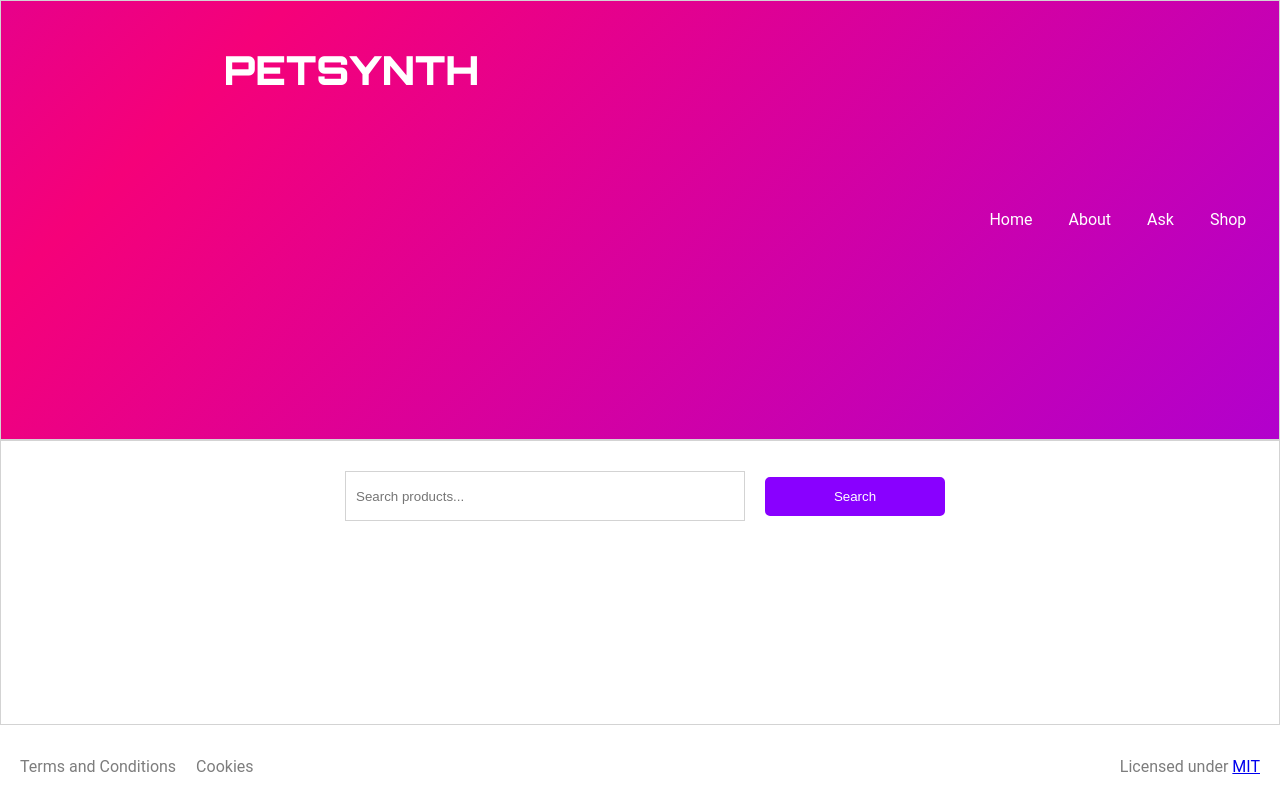
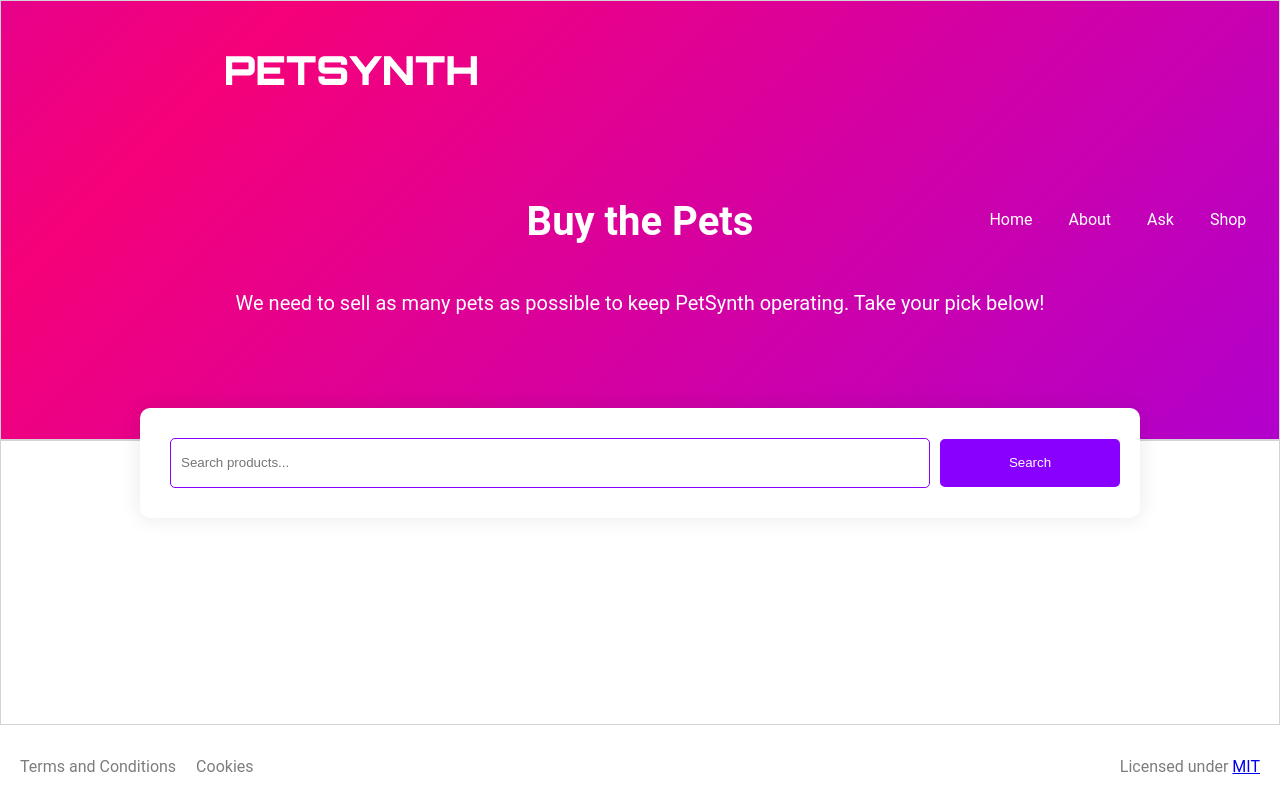
Before and after one commit to technative-academy/PetSynth, a React (Vite) app: page /shop in a window 1280 px wide. Built offline with nearby package versions, Linux system fonts and the light colour scheme.

Commit message:
Added styling and components

```diff
--- /dev/null
+++ b/src/views/Shop/Search.jsx
@@ -0,0 +1,24 @@
+import React from "react";
+
+import styles from "./Shop.module.css";
+
+// Search input component function
+function SearchInput({ input, setInput }) {
+	function handleChange(event) {
+		setInput(event.target.value);
+	}
+
+	return (
+		<div className={styles.productcontainer}>
+			<input
+				placeholder="Search products..."
+				className={styles.input}
+			></input>
+			<div className={styles.btncontainer}>
+				<button className={styles.searchbtn}>Search</button>
+			</div>
+		</div>
+	);
+}
+
+export default SearchInput;
--- a/src/views/Shop/Shop.jsx
+++ b/src/views/Shop/Shop.jsx
@@ -1,18 +1,21 @@
 import React from "react";
 
+import Search from "./Search";
 import styles from "./Shop.module.css";
 
 function Shop() {
 	return (
 		<div className={styles.wrapper}>
-			<div className={styles.productcontainer}>
-				<div className={styles.inputcontainer}>
-					<input
-						placeholder="Search products..."
-						className={styles.input}
-					></input>
-					<button className={styles.btn}>Search</button>
-				</div>
+			{/* Hero container content needs to overlap header */}
+			<div className={styles.herocontainer}>
+				<h1>Buy the Pets</h1>
+				<p className={styles.herotitle}>
+					We need to sell as many pets as possible to keep PetSynth
+					operating. Take your pick below!
+				</p>
+			</div>
+			<div className={styles.searchcomponent}>
+				<Search />
 			</div>
 		</div>
 	);
--- a/src/views/Shop/Shop.module.css
+++ b/src/views/Shop/Shop.module.css
@@ -4,26 +4,65 @@
 	background: white;
 	width: 100%;
 	display: flex;
+	flex-direction: column;
 	justify-content: center;
+	align-items: center;
 }
 
-.inputcontainer {
+/* Page hero container and content styling -- might move later */
+
+.herocontainer {
 	display: flex;
 	flex-direction: column;
-	margin: 20px;
-	gap: 10px;
+	justify-content: flex-start;
 	align-items: center;
+	padding-left: 20px;
+	padding-right: 20px;
+	margin-top: 50px;
+}
+
+.herotitle {
+	color: white;
+	font-size: 20px;
+}
+
+/* Ask page container styling */
+
+.productcontainer {
+	display: flex;
+	flex-direction: column;
+	justify-content: center;
+	align-items: center;
+	margin-top: 0px;
+	margin-top: -200px;
+	border-top-right-radius: 30px;
+	border-top-left-radius: 30px;
+	z-index: 20px;
+	background-color: white;
+	width: 500px;
+	padding-top: 50px;
+}
+
+.btncontainer {
+	display: flex;
+	flex-direction: column;
+	gap: 20px;
 }
 
 .input {
 	margin: 10px;
 	width: 400px;
 	height: 50px;
-	border: 1px solid lightgray;
+	border-radius: 5px;
+	border: 1px solid #8900ff;
 	padding: 10px;
 }
 
-.btn {
+.title {
+	font-size: 25px;
+}
+
+.searchbtn {
 	width: 400px;
 	padding: 10px;
 	background: #8900ff;
@@ -33,15 +72,62 @@
 	border: 2px solid #8900ff;
 }
 
+.searchbtn:hover {
+	background: #6e00cc;
+	border: 2px solid #8900ff;
+}
+
+.characters {
+	text-align: left;
+	font-size: 14px;
+	font-style: italic;
+}
+
+/* Mobile Product component styling */
+
 /* Desktop styling */
+@media (min-width: 768px) {
+	h1 {
+		font-size: 40px;
+	}
 
-@media (min-width: 768px) {
-	.inputcontainer {
+	.herocontainer {
+		display: flex;
+		flex-direction: column;
+	}
+
+	.productcontainer {
 		display: flex;
 		flex-direction: row;
+		border-radius: 10px;
+		padding: 20px;
+		width: 1000px;
+		box-shadow: 0px 0px 20px 0px rgba(27, 28, 34, 0.1);
+		margin-bottom: 100px;
+		margin-top: -190px;
+		z-index: 20px;
+		background-color: white;
 	}
 
-	.btn {
+	.btncontainer {
+		display: flex;
+		flex-direction: row;
+		justify-content: space-between;
+		align-items: space-between;
+	}
+
+	.input {
+		width: 800px;
+		height: 50px;
+	}
+
+	.searchbtn {
 		width: 180px;
+		height: 48px;
+	}
+
+	.title {
+		font-size: 16px;
+		margin-right: 660px;
 	}
 }
```
Also changed, not shown: src/views/Shop/Product.jsx (added, +16 -0 lines).
